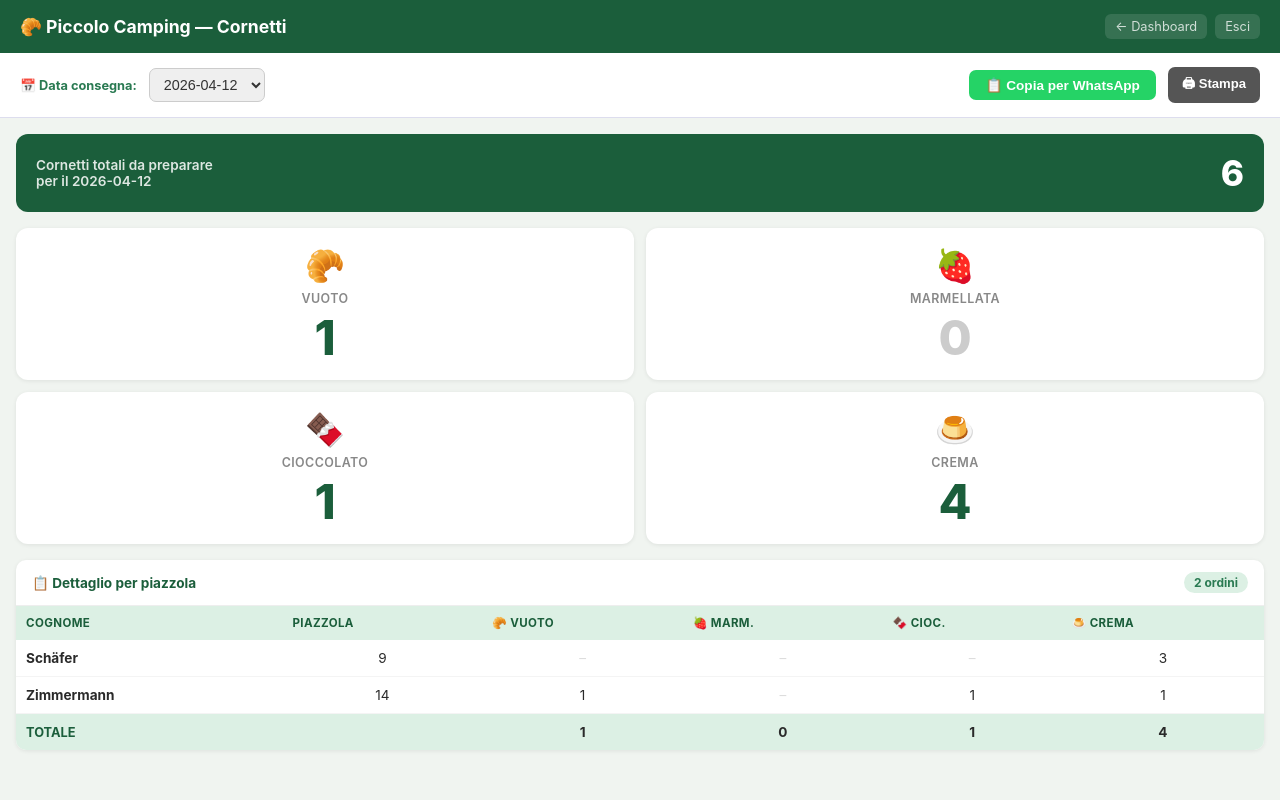
After one commit to francesco-delrosso/bread-manager-3000, a Flask app: page /manager/cornetti in a window 1280 px wide. The commit adds this page. Run offline with Flask 3, Linux system fonts and the light colour scheme; the visitor is signed in with stand-in values (Sample User, id 1); data comes from the database, SQL or seed files in the repository; both versions use the stored data as it was after the commit.

Commit message:
Aggiungi pagina cornetti, modal modifica ordini e dati seed
  - Nuova pagina /manager/cornetti con schede per tipo, tabella per piazzola
    e bottone copia WhatsApp dedicato a tua zia
  - Modal inline per modificare le quantità di un ordine dalla dashboard
    senza cambiare pagina (route POST /manager/edit/<id>)
  - Fix: dopo eliminazione ordine il redirect non forza più una data,
    così la dashboard mostra automaticamente la prima data con ordini rimasti
  - Fix: dashboard carica prima le date disponibili e usa dates[0] come
    default invece di today, evitando tabella vuota con un solo ordine futuro
  - Dati seed inseriti automaticamente all'avvio se il DB è vuoto
    (9 ordini su 3 date con nomi tedeschi per testare subito l'app)

```diff
--- a/app.py
+++ b/app.py
@@ -214,6 +214,34 @@ def manager_export():
     resp.headers['Content-Type'] = 'text/csv; charset=utf-8'
     return resp
 
+@app.route('/manager/cornetti')
+def manager_cornetti():
+    if not session.get('mgr'):
+        return redirect(url_for('manager_login'))
+
+    today = datetime.now().strftime('%Y-%m-%d')
+
+    with get_db() as conn:
+        dates = conn.execute(
+            'SELECT DISTINCT delivery_date FROM orders ORDER BY delivery_date DESC'
+        ).fetchall()
+
+        sel = request.args.get('date') or (dates[0]['delivery_date'] if dates else today)
+
+        orders = conn.execute(
+            'SELECT * FROM orders WHERE delivery_date=? ORDER BY created_at',
+            (sel,)).fetchall()
+
+    cornetti_keys = ['cornetto_vuoto', 'cornetto_marmellata', 'cornetto_cioccolato', 'cornetto_crema']
+    totals = {k: sum(o[k] for o in orders) for k in cornetti_keys}
+    grand  = sum(totals.values())
+
+    return render_template('cornetti.html',
+                           orders=orders, dates=dates,
+                           selected_date=sel,
+                           totals=totals,
+                           grand_total=grand)
+
 @app.route('/manager/edit/<int:order_id>', methods=['POST'])
 def manager_edit(order_id):
     if not session.get('mgr'):
@@ -247,7 +275,46 @@ def manager_logout():
     session.pop('mgr', None)
     return redirect(url_for('manager_login'))
 
+# ── Seed ─────────────────────────────────────────────────────────────
+def seed_db():
+    """Inserisce ordini di prova solo se il database è vuoto."""
+    with get_db() as conn:
+        if conn.execute('SELECT COUNT(*) FROM orders').fetchone()[0] > 0:
+            return  # dati già presenti, non sovrascrivere
+
+        now = datetime.now()
+        d1  = (now + timedelta(days=1)).strftime('%Y-%m-%d')  # domani
+        d2  = (now + timedelta(days=2)).strftime('%Y-%m-%d')  # dopodomani
+        d3  = (now + timedelta(days=3)).strftime('%Y-%m-%d')  # +3 giorni
+
+        INSERT = '''INSERT INTO orders
+            (delivery_date, customer_name, pitch_number,
+             francesino, grano_duro, multicereale,
+             cornetto_vuoto, cornetto_marmellata,
+             cornetto_cioccolato, cornetto_crema, total_amount)
+            VALUES (?,?,?,?,?,?,?,?,?,?,?)'''
+
+        sample = [
+            # (data, cognome, piazzola, fra, gd, mul, c_vuo, c_mar, c_cio, c_cre)
+            (d1, 'Müller',     '12',  2, 1, 0, 2, 0, 1, 0),
+            (d1, 'Schneider',  '7',   0, 0, 1, 0, 2, 0, 2),
+            (d1, 'Fischer',    '23',  3, 0, 0, 1, 1, 0, 0),
+            (d1, 'Weber',      '5',   1, 2, 0, 0, 0, 2, 1),
+            (d2, 'Bauer',      '18',  2, 0, 1, 3, 0, 0, 1),
+            (d2, 'Koch',       '3',   0, 1, 0, 0, 1, 1, 0),
+            (d2, 'Hoffmann',   '31',  4, 0, 0, 2, 2, 0, 0),
+            (d3, 'Schäfer',    '9',   1, 1, 1, 0, 0, 0, 3),
+            (d3, 'Zimmermann', '14',  0, 0, 2, 1, 0, 1, 1),
+        ]
+
+        for row in sample:
+            d, nome, piaz, fra, gd, mul, cvu, cma, cch, ccr = row
+            total = (fra*0.70 + gd*0.80 + mul*2.70 +
+                     cvu*1.60 + cma*1.60 + cch*1.60 + ccr*1.60)
+            conn.execute(INSERT, (d, nome, piaz, fra, gd, mul, cvu, cma, cch, ccr, total))
+
 # ── Run ───────────────────────────────────────────────────────────────
 if __name__ == '__main__':
     init_db()
+    seed_db()
     app.run(debug=False, host='0.0.0.0', port=8000)
--- /dev/null
+++ b/templates/cornetti.html
@@ -0,0 +1,244 @@
+<!DOCTYPE html>
+<html lang="it">
+<head>
+<meta charset="UTF-8">
+<meta name="viewport" content="width=device-width, initial-scale=1.0">
+<title>Piccolo Camping – Cornetti</title>
+<style>
+:root{--green:#1B5E3B;--green2:#2A7A52;--gold:#C8880A;
+  --cream:#FDFAF4;--lightg:#DCF0E4}
+*{box-sizing:border-box;margin:0;padding:0}
+body{font-family:-apple-system,BlinkMacSystemFont,'Segoe UI',sans-serif;
+  background:#f0f4f0;color:#2a2a2a;padding:0 0 40px}
+
+/* Header */
+.hdr{background:var(--green);color:#fff;padding:14px 20px;
+  display:flex;align-items:center;justify-content:space-between;
+  box-shadow:0 2px 6px rgba(0,0,0,.2);gap:12px;flex-wrap:wrap}
+.hdr h1{font-size:1.1rem}
+.hdr-links{display:flex;gap:8px}
+.hdr a{color:#fff;font-size:.8rem;opacity:.8;text-decoration:none;
+  background:rgba(255,255,255,.15);padding:5px 10px;border-radius:6px;
+  white-space:nowrap}
+
+/* Date bar */
+.date-bar{background:#fff;padding:14px 20px;border-bottom:1px solid #dde;
+  display:flex;align-items:center;gap:12px;flex-wrap:wrap}
+.date-bar label{font-size:.8rem;font-weight:700;color:var(--green2)}
+.date-bar select{padding:7px 10px;border:1.5px solid #ccc;border-radius:7px;
+  font-size:.9rem;color:#333;cursor:pointer}
+.date-bar select:focus{border-color:var(--green);outline:none}
+.copy-btn{margin-left:auto;background:#25D366;color:#fff;padding:7px 16px;
+  border:none;border-radius:7px;font-size:.85rem;font-weight:600;
+  cursor:pointer;white-space:nowrap;transition:background .2s}
+.copy-btn:hover{background:#1ebe5a}
+.print-btn{background:#555;color:#fff;padding:7px 14px;border:none;
+  border-radius:7px;font-size:.82rem;font-weight:600;cursor:pointer}
+
+/* Totale generale */
+.grand-banner{margin:16px 16px 0;background:var(--green);color:#fff;
+  border-radius:12px;padding:18px 20px;
+  display:flex;align-items:center;justify-content:space-between}
+.grand-banner h2{font-size:.85rem;opacity:.85;font-weight:600}
+.grand-banner span{font-size:2.2rem;font-weight:800}
+
+/* Schede cornetti */
+.cards{display:grid;grid-template-columns:repeat(2,1fr);gap:12px;
+  padding:16px}
+.card{background:#fff;border-radius:12px;padding:18px 16px;
+  box-shadow:0 1px 4px rgba(0,0,0,.08);text-align:center}
+.card-icon{font-size:2rem;margin-bottom:6px}
+.card-name{font-size:.78rem;color:#888;font-weight:600;
+  text-transform:uppercase;letter-spacing:.4px;margin-bottom:8px}
+.card-qty{font-size:3rem;font-weight:800;color:var(--green);line-height:1}
+.card-zero .card-qty{color:#ccc}
+
+/* Tabella ordini */
+.table-wrap{margin:0 16px;background:#fff;border-radius:10px;overflow:hidden;
+  box-shadow:0 1px 4px rgba(0,0,0,.08)}
+.table-title{padding:12px 16px;font-size:.85rem;font-weight:700;
+  color:var(--green);border-bottom:1px solid #eee;
+  display:flex;justify-content:space-between;align-items:center}
+.badge{background:var(--lightg);color:var(--green2);
+  font-size:.75rem;padding:3px 10px;border-radius:20px}
+table{width:100%;border-collapse:collapse;font-size:.85rem}
+thead tr{background:var(--lightg)}
+th{padding:10px 10px;text-align:left;font-size:.72rem;color:var(--green);
+  font-weight:700;text-transform:uppercase;letter-spacing:.4px;white-space:nowrap}
+td{padding:10px 10px;border-bottom:1px solid #f4f4f4}
+tr:last-child td{border-bottom:none}
+tr:hover td{background:#fafff8}
+.td-num{text-align:center}
+.td-zero{color:#ddd}
+.totals-row td{background:var(--lightg);font-weight:700}
+.empty-msg{padding:32px;text-align:center;color:#aaa;font-size:.95rem}
+
+/* Print */
+@media print{
+  .date-bar,.hdr a,.no-print{display:none!important}
+  body{background:#fff}
+  .grand-banner{background:#1B5E3B!important;-webkit-print-color-adjust:exact}
+  .table-wrap,.cards{box-shadow:none}
+}
+</style>
+</head>
+<body>
+
+<div class="hdr">
+  <h1>🥐 Piccolo Camping — Cornetti</h1>
+  <div class="hdr-links">
+    <a href="/manager/dashboard">← Dashboard</a>
+    <a href="/manager/logout">Esci</a>
+  </div>
+</div>
+
+<!-- Selettore data -->
+<div class="date-bar no-print">
+  <label>📅 Data consegna:</label>
+  <form method="GET" action="/manager/cornetti"
+        style="display:inline-flex;gap:8px;align-items:center">
+    <select name="date" onchange="this.form.submit()">
+      {% for d in dates %}
+      <option value="{{ d['delivery_date'] }}"
+        {% if d['delivery_date'] == selected_date %}selected{% endif %}>
+        {{ d['delivery_date'] }}
+      </option>
+      {% endfor %}
+      {% if not dates %}
+      <option value="{{ selected_date }}">{{ selected_date }} (nessun ordine)</option>
+      {% endif %}
+    </select>
+  </form>
+  <button class="copy-btn" id="btn_copia" onclick="copiaOrdine()">
+    📋 Copia per WhatsApp
+  </button>
+  <button class="print-btn no-print" onclick="window.print()">🖨 Stampa</button>
+</div>
+
+<!-- Totale generale -->
+<div class="grand-banner">
+  <h2>Cornetti totali da preparare<br>per il {{ selected_date }}</h2>
+  <span>{{ grand_total }}</span>
+</div>
+
+<!-- Schede per tipo -->
+<div class="cards">
+  <div class="card {% if totals.cornetto_vuoto == 0 %}card-zero{% endif %}">
+    <div class="card-icon">🥐</div>
+    <div class="card-name">Vuoto</div>
+    <div class="card-qty">{{ totals.cornetto_vuoto }}</div>
+  </div>
+  <div class="card {% if totals.cornetto_marmellata == 0 %}card-zero{% endif %}">
+    <div class="card-icon">🍓</div>
+    <div class="card-name">Marmellata</div>
+    <div class="card-qty">{{ totals.cornetto_marmellata }}</div>
+  </div>
+  <div class="card {% if totals.cornetto_cioccolato == 0 %}card-zero{% endif %}">
+    <div class="card-icon">🍫</div>
+    <div class="card-name">Cioccolato</div>
+    <div class="card-qty">{{ totals.cornetto_cioccolato }}</div>
+  </div>
+  <div class="card {% if totals.cornetto_crema == 0 %}card-zero{% endif %}">
+    <div class="card-icon">🍮</div>
+    <div class="card-name">Crema</div>
+    <div class="card-qty">{{ totals.cornetto_crema }}</div>
+  </div>
+</div>
+
+<!-- Tabella dettaglio per piazzola -->
+<div class="table-wrap">
+  <div class="table-title">
+    <span>📋 Dettaglio per piazzola</span>
+    <span class="badge">{{ orders|length }} ordini</span>
+  </div>
+  {% if orders %}
+  <div style="overflow-x:auto">
+  <table>
+    <thead>
+      <tr>
+        <th>Cognome</th>
+        <th>Piazzola</th>
+        <th title="Cornetto vuoto">🥐 Vuoto</th>
+        <th title="Cornetto marmellata">🍓 Marm.</th>
+        <th title="Cornetto cioccolato">🍫 Cioc.</th>
+        <th title="Cornetto crema">🍮 Crema</th>
+      </tr>
+    </thead>
+    <tbody>
+      {% for o in orders %}
+      {% set row_total = o['cornetto_vuoto'] + o['cornetto_marmellata'] + o['cornetto_cioccolato'] + o['cornetto_crema'] %}
+      {% if row_total > 0 %}
+      <tr>
+        <td><strong>{{ o['customer_name'] }}</strong></td>
+        <td class="td-num">{{ o['pitch_number'] }}</td>
+        <td class="td-num {% if not o['cornetto_vuoto'] %}td-zero{% endif %}">
+          {{ o['cornetto_vuoto'] if o['cornetto_vuoto'] else '–' }}
+        </td>
+        <td class="td-num {% if not o['cornetto_marmellata'] %}td-zero{% endif %}">
+          {{ o['cornetto_marmellata'] if o['cornetto_marmellata'] else '–' }}
+        </td>
+        <td class="td-num {% if not o['cornetto_cioccolato'] %}td-zero{% endif %}">
+          {{ o['cornetto_cioccolato'] if o['cornetto_cioccolato'] else '–' }}
+        </td>
+        <td class="td-num {% if not o['cornetto_crema'] %}td-zero{% endif %}">
+          {{ o['cornetto_crema'] if o['cornetto_crema'] else '–' }}
+        </td>
+      </tr>
+      {% endif %}
+      {% endfor %}
+      <!-- Riga totali -->
+      <tr class="totals-row">
+        <td colspan="2" style="color:var(--green);font-size:.8rem">TOTALE</td>
+        <td class="td-num">{{ totals.cornetto_vuoto }}</td>
+        <td class="td-num">{{ totals.cornetto_marmellata }}</td>
+        <td class="td-num">{{ totals.cornetto_cioccolato }}</td>
+        <td class="td-num">{{ totals.cornetto_crema }}</td>
+      </tr>
+    </tbody>
+  </table>
+  </div>
+  {% else %}
+  <div class="empty-msg">
+    📭 Nessun ordine con cornetti per il {{ selected_date }}
+  </div>
+  {% endif %}
+</div>
+
+<script>
+function copiaOrdine() {
+  const totals = {
+    vuoto:       {{ totals.cornetto_vuoto }},
+    marmellata:  {{ totals.cornetto_marmellata }},
+    cioccolato:  {{ totals.cornetto_cioccolato }},
+    crema:       {{ totals.cornetto_crema }}
+  };
+  const nomi = {
+    vuoto: 'Cornetti vuoti', marmellata: 'Cornetti marmellata',
+    cioccolato: 'Cornetti cioccolato', crema: 'Cornetti crema'
+  };
+  const righe = Object.entries(nomi)
+    .filter(([k]) => totals[k] > 0)
+    .map(([k, n]) => `- ${totals[k]} ${n}`);
+
+  if (!righe.length) {
+    alert('Nessun cornetto da preparare per questa data.');
+    return;
+  }
+
+  const testo =
+    `Ciao! Cornetti da preparare per il {{ selected_date }}:\n` +
+    righe.join('\n') +
+    `\nTotale: {{ grand_total }} cornetti\nGrazie!`;
+
+  navigator.clipboard.writeText(testo).then(() => {
+    const btn = document.getElementById('btn_copia');
+    const orig = btn.textContent;
+    btn.textContent = '✅ Copiato! Ora incollalo su WhatsApp';
+    btn.style.background = '#1B5E3B';
+    setTimeout(() => { btn.textContent = orig; btn.style.background = ''; }, 3000);
+  }).catch(() => alert('Impossibile copiare. Riprova.'));
+}
+</script>
+
+</body>
+</html>
--- a/templates/manager.html
+++ b/templates/manager.html
@@ -115,7 +115,10 @@ tr:hover td{background:#fafff8}
 
 <div class="hdr">
   <h1>🏕 Piccolo Camping — Ordini Pane e Dolci</h1>
-  <a href="/manager/logout">Esci / Logout</a>
+  <div style="display:flex;gap:8px">
+    <a href="/manager/cornetti">🥐 Cornetti</a>
+    <a href="/manager/logout">Esci</a>
+  </div>
 </div>
 
 <!-- Date selector & actions -->
```
Also changed, not shown: orders.db.
